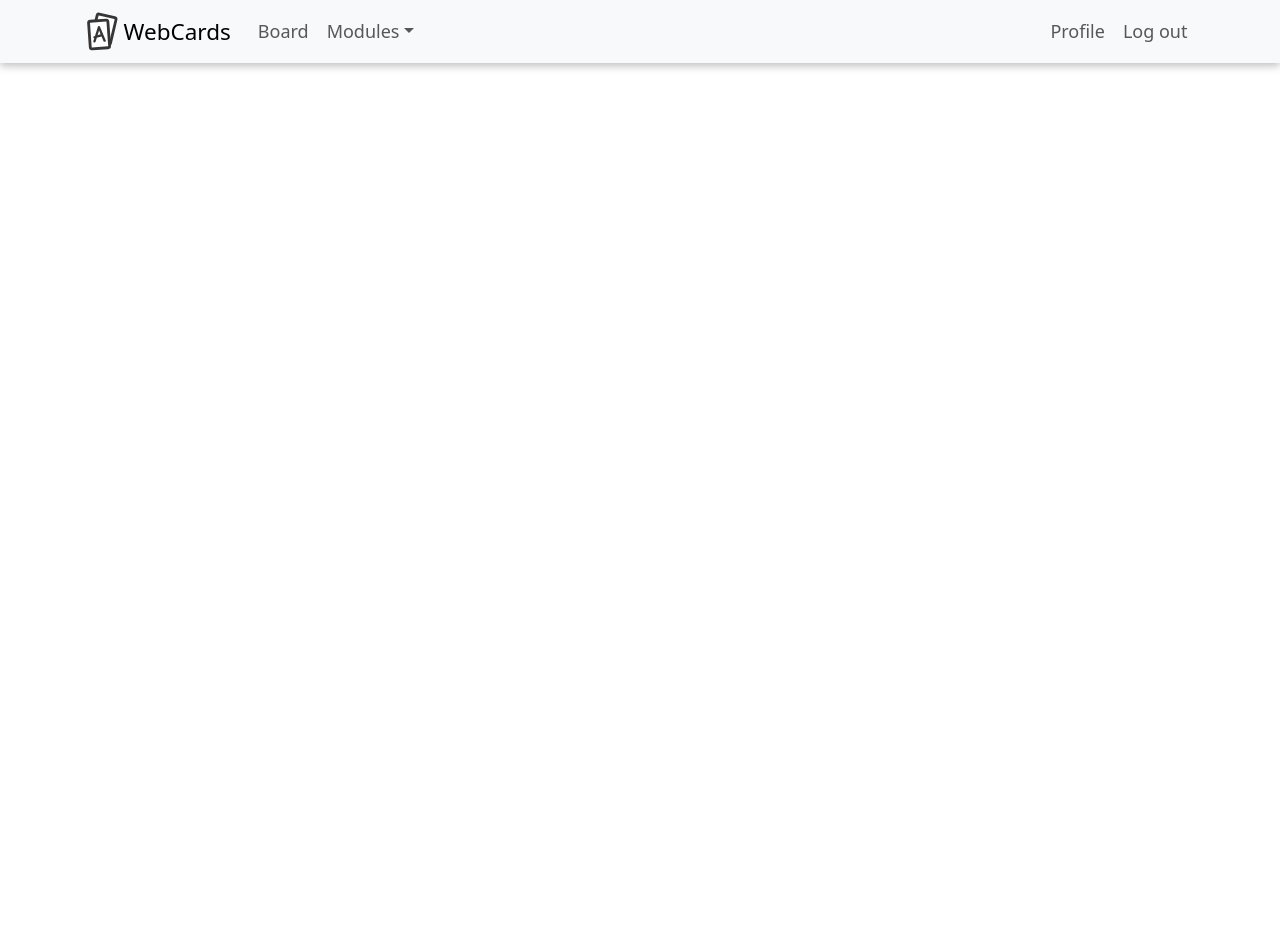
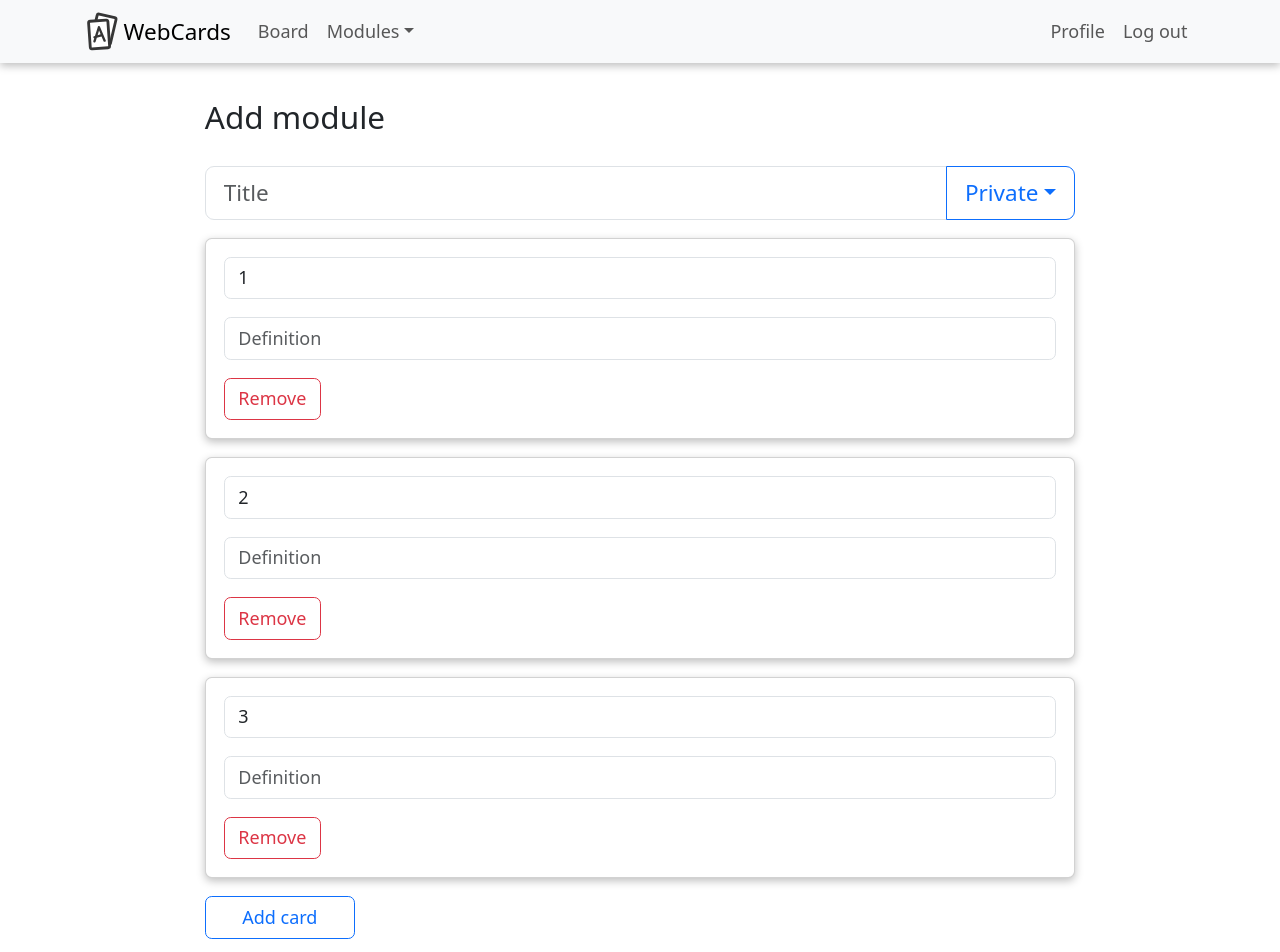
Before and after one commit to Roman784/Cards, a React (Vite) app in the folder frontend/: page /modules/add in a window 1280 px wide. Shown: the top 952 px of the page. Before the commit the page ends 800 px from the top, so only its background shows below. Built offline with nearby package versions, Linux system fonts and the light colour scheme.

Commit message:
Заготовка под создание модуля

```diff
--- a/frontend/src/App.tsx
+++ b/frontend/src/App.tsx
@@ -7,7 +7,7 @@ import ProfilePage from "./pages/account/ProfilePage";
 import AddModulePage from "./pages/modules/AddModulePage";
 import ModulesPage from "./pages/modules/ModulesPage";
 
-import Header from "./components/Header/Header";
+import Header from "./components/header/Header";
 
 import "./App.css";
 
--- a/frontend/src/pages/modules/AddModulePage.tsx
+++ b/frontend/src/pages/modules/AddModulePage.tsx
@@ -1,6 +1,107 @@
+import 'bootstrap/dist/css/bootstrap.min.css'
+import Form from 'react-bootstrap/Form';
+import Card from 'react-bootstrap/Card';
+import Button from 'react-bootstrap/Button';
+import Dropdown from 'react-bootstrap/Dropdown';
+import DropdownButton from 'react-bootstrap/DropdownButton';
+import InputGroup from 'react-bootstrap/InputGroup';
+
+import "./Modules.css";
+import { useState } from 'react';
+
+function EditableCard({term, definition, cardChanged, remove} : {term : string, definition : string, cardChanged : any, remove : any}) {
+  const [form, setForm] = useState({
+    term: term,
+    definition: definition
+  });
+
+  const handleTermChanged = (event : any) => {
+    event.preventDefault();
+    setForm(prev => ({
+      ...prev,
+      term: event.target.value
+    }))
+
+    cardChanged(form);
+  }
+
+  const handleDefinitionChanged = (event : any) => {
+    event.preventDefault();
+    setForm(prev => ({
+      ...prev,
+      definition: event.target.value
+    }))
+
+    cardChanged(form);
+  }
+
+
+  return(
+    <Card body className="editable-card">
+      <Form.Control type="text" placeholder="Term" value={form.term} onChange={handleTermChanged} />
+      <p/>
+      <Form.Control type="text" placeholder="Definition" value={form.definition} onChange={handleDefinitionChanged} />
+      <p/>
+      <Button variant="outline-danger" onClick={remove}>Remove</Button>
+    </Card>
+  );
+}
+
 export default function AddModulesPage() {
-    return (
-        <>
-        </>
-    );
+  const [access, setAccess] = useState(0);
+  const [cards, setCards] = useState([{
+    term: "1",
+    definition: ""
+  },
+  {
+    term: "2",
+    definition: ""
+  },
+  {
+    term: "3",
+    definition: ""
+  }]);
+
+  function addCard() {
+    setCards(prev => ([
+      ...prev,
+      {
+        term: "",
+        definition: ""
+      }
+    ]));
+  }
+
+  function removeCard(cardToRemove : any) {
+    console.log(cardToRemove);
+    setCards(cards.filter((card) => card !== cardToRemove));
+  }
+
+  function cardChanged(card : any) {
+
+  }
+
+  return (
+    <>
+      <h3 style={{marginBottom: "30px"}}>Add module</h3>
+
+      <InputGroup className="mb-3 titile-form" size="lg">
+        <Form.Control aria-label="Text input with dropdown button" type="text" placeholder="Title" />
+
+        <DropdownButton variant="outline-primary" title={access === 0 ? "Private" : "Public"} id="input-group-dropdown-2" align="end">
+          <Dropdown.Item onClick={() => setAccess(0)}>Private</Dropdown.Item>
+          <Dropdown.Item onClick={() => setAccess(1)}>Public</Dropdown.Item>
+        </DropdownButton>
+      </InputGroup>
+
+      {cards.map(card => (
+        <EditableCard key={cards.indexOf(card)} term={card.term} definition={card.definition} cardChanged={() => cardChanged(card)} remove={() => removeCard(card)} />
+      ))}
+
+      <div style={{marginBottom: "300px"}}>
+        <Button variant="outline-primary" onClick={() => addCard()} style={{ width: "150px", marginBottom: "1rem"}}>Add card</Button>
+        <Button variant="primary" style={{width: "100%", marginLeft: "auto"}}>Save module</Button>
+      </div>
+    </>
+  );
 }
--- /dev/null
+++ b/frontend/src/pages/modules/Modules.css
@@ -0,0 +1,8 @@
+.editable-card {
+    margin-bottom: 1rem;
+    box-shadow: 0px 3px 8px 0 rgba(0, 0, 0, 0.25);
+}
+
+.title-form {
+    margin-bottom: 1.5rem;
+}
```
